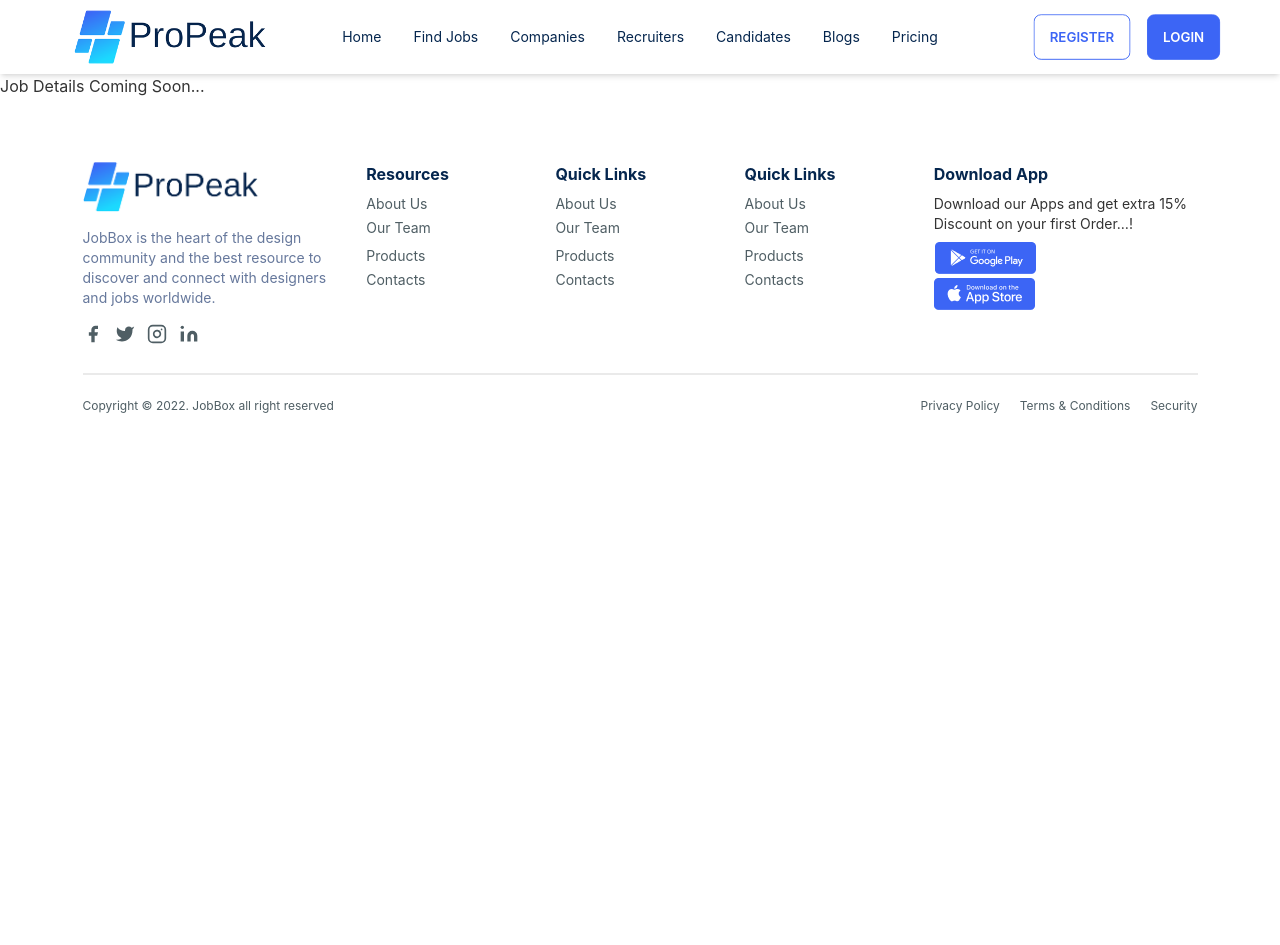
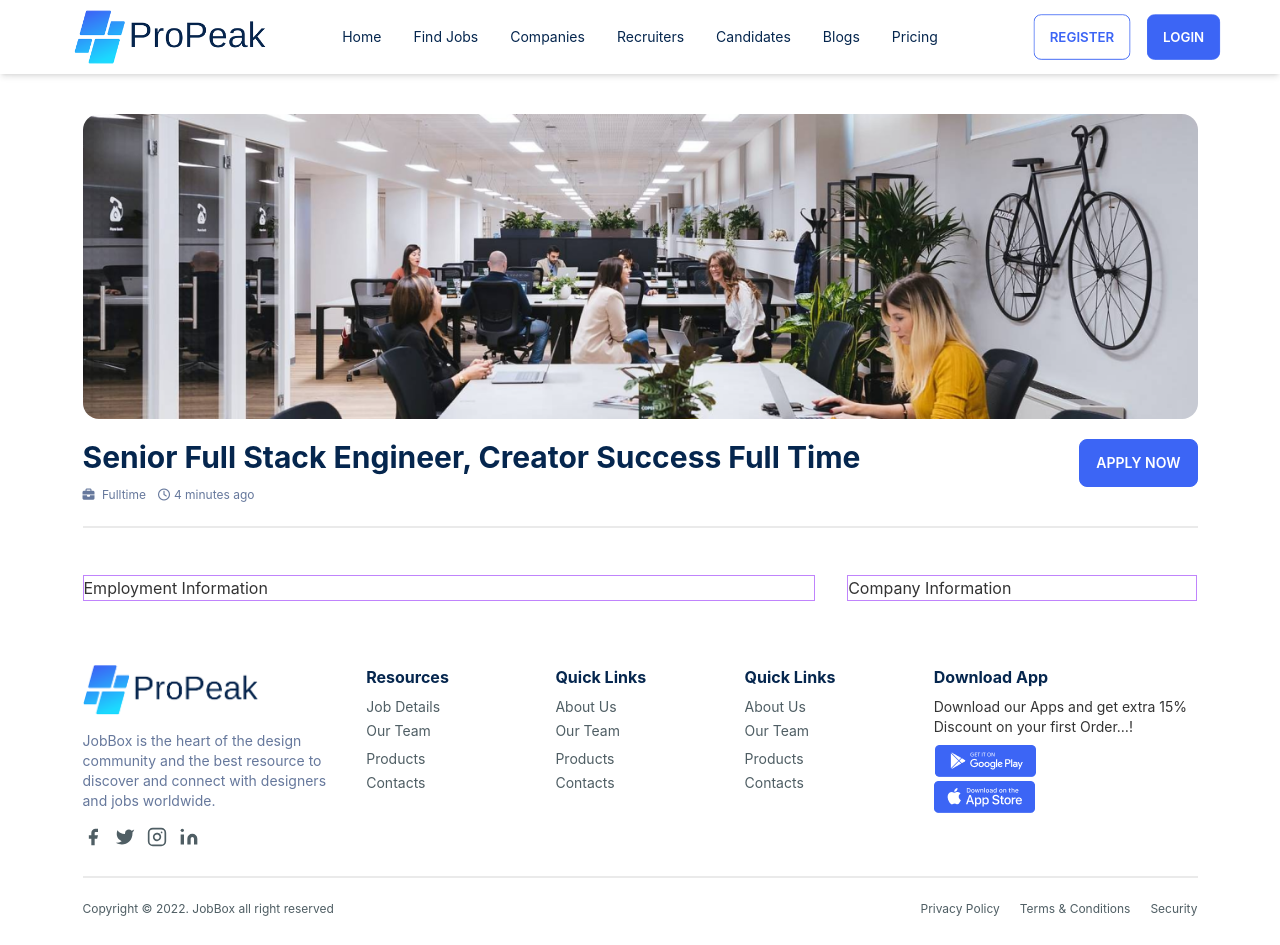
Before and after one commit to munimrahman/pro-peak-job-portal, a React (Create React App) app: page /job-details in a window 1280 px wide. Before the commit the page ends 800 px from the top, so only its background shows below. Built offline with nearby package versions, Linux system fonts and the light colour scheme.

Commit message:
job details header

```diff
--- a/src/Pages/JobDetails/JobDetails/JobDetails.jsx
+++ b/src/Pages/JobDetails/JobDetails/JobDetails.jsx
@@ -1,9 +1,18 @@
 import React from 'react';
+import JobDetailsHeader from '../JobDetailsHeader/JobDetailsHeader';
 
 function JobDetails() {
     return (
-        <div>
-            <h1>Job Details Coming Soon...</h1>
+        <div className="max-w-[1115px] mx-auto">
+            <JobDetailsHeader />
+            <div className="grid grid-cols-1 gap-8 md:grid-cols-12">
+                <div className="col-span-8 border border-purple-400">
+                    <h1>Employment Information</h1>
+                </div>
+                <div className="col-span-4 border border-purple-400">
+                    <h1>Company Information</h1>
+                </div>
+            </div>
         </div>
     );
 }
--- /dev/null
+++ b/src/Pages/JobDetails/JobDetailsHeader/JobDetailsHeader.jsx
@@ -0,0 +1,30 @@
+import React from 'react';
+import jobDetailsImg from '../../../assets/job-details.png';
+import ButtonPrimary from '../../../Components/ButtonPrimary/ButtonPrimary';
+
+function JobDetailsHeader() {
+    return (
+        <div className="my-10">
+            <img src={jobDetailsImg} alt="" className="rounded-2xl" />
+            <div className="flex justify-between items-start mt-5">
+                <div>
+                    <h1 className="text-secondary text-3xl font-bold">
+                        Senior Full Stack Engineer, Creator Success Full Time
+                    </h1>
+                    <div className="text-xs text-neutral  mt-3">
+                        <span className="mr-3">
+                            <i className="fas fa-briefcase mr-1" /> Fulltime
+                        </span>
+                        <span className="">
+                            <i className="far fa-clock mr-1" />4 minutes ago
+                        </span>
+                    </div>
+                </div>
+                <ButtonPrimary>Apply Now</ButtonPrimary>
+            </div>
+            <div className="divider" />
+        </div>
+    );
+}
+
+export default JobDetailsHeader;
--- a/src/Pages/JobList/FilterModal/FilterModal.jsx
+++ b/src/Pages/JobList/FilterModal/FilterModal.jsx
@@ -15,9 +15,7 @@ function FilterModal() {
                         ✕
                     </label>
                     <h3 className="font-bold text-2xl text-center">Advance Filter</h3>
-                    {/* <div className="h-screen">
-                        <FilterOption />
-                    </div> */}
+
                     <AdvFilter />
                     <div className="modal-action flex justify-center">
                         <label
--- a/src/Pages/Shared/Footer/Footer.jsx
+++ b/src/Pages/Shared/Footer/Footer.jsx
@@ -78,7 +78,7 @@ function Footer() {
                     <h4 className="font-bold text-secondary">Resources</h4>
                     <div className="flex flex-col mt-2">
                         <span className="text-accent text-sm hover:text-primary hover:cursor-pointer">
-                            About Us
+                            <Link to="/job-details">Job Details</Link>
                         </span>
                         <span className="text-accent text-sm hover:text-primary hover:cursor-pointer my-1">
                             Our Team
```
Also changed, not shown: src/assets/job-details.png (added).
